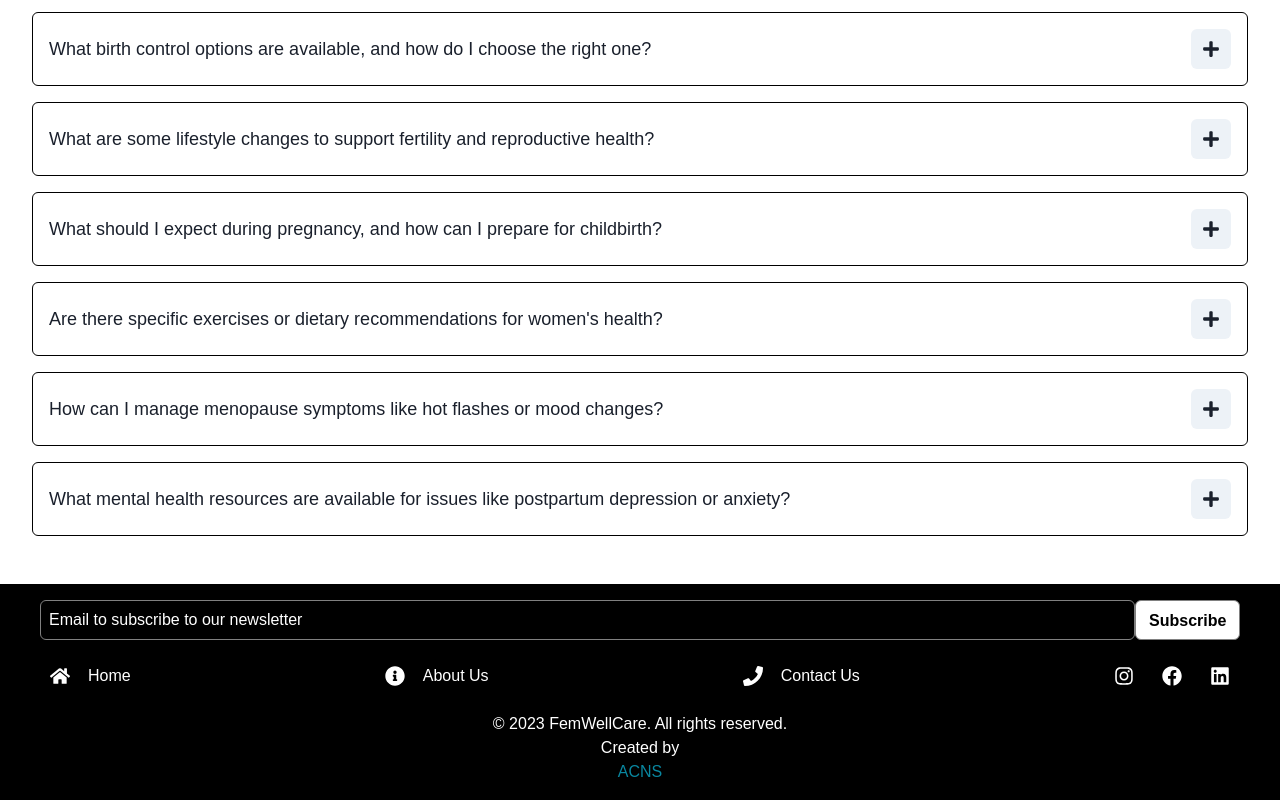
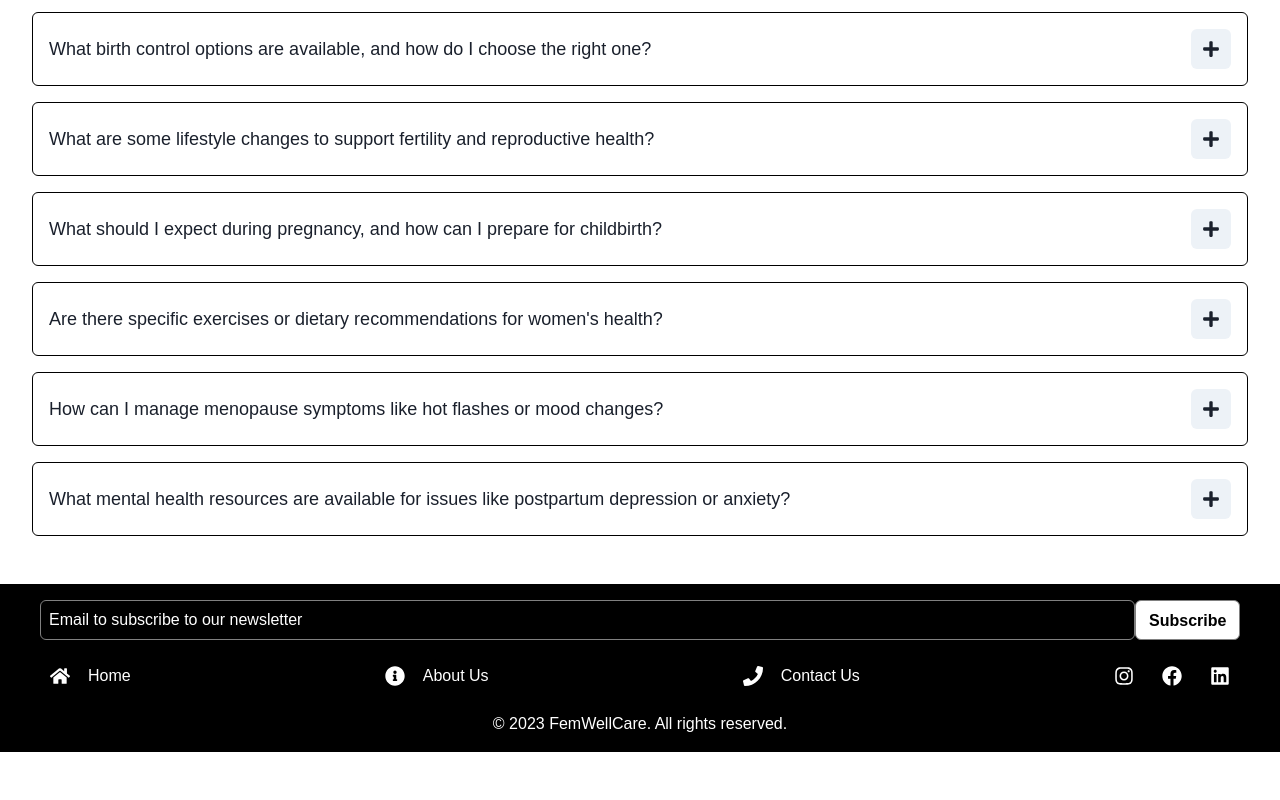
Before and after one commit to subhro1530/Women-Healthcare, a Next.js app: page / in a window 1280 px wide. Shown: the part 3728-4528 px from the top of the page. After the commit the page ends 4480 px from the top, so only its background shows below. Built offline with nearby package versions, Linux system fonts and the light colour scheme; a web font is replaced by a local one.

Commit message:
small change

```diff
--- a/components/Footer.js
+++ b/components/Footer.js
@@ -143,15 +143,6 @@
         <p>
           &copy; {new Date().getFullYear()} FemWellCare. All rights reserved.
         </p>
-        <p>Created by</p>
-        <Link
-          href="https://acodernamedsubhro.web.app/"
-          _hover={{ textDecoration: "none", color: "skyblue" }}
-          transition="0.3s"
-          color="cyan.700"
-        >
-          ACNS
-        </Link>
       </Box>
     </Box>
   );
```
